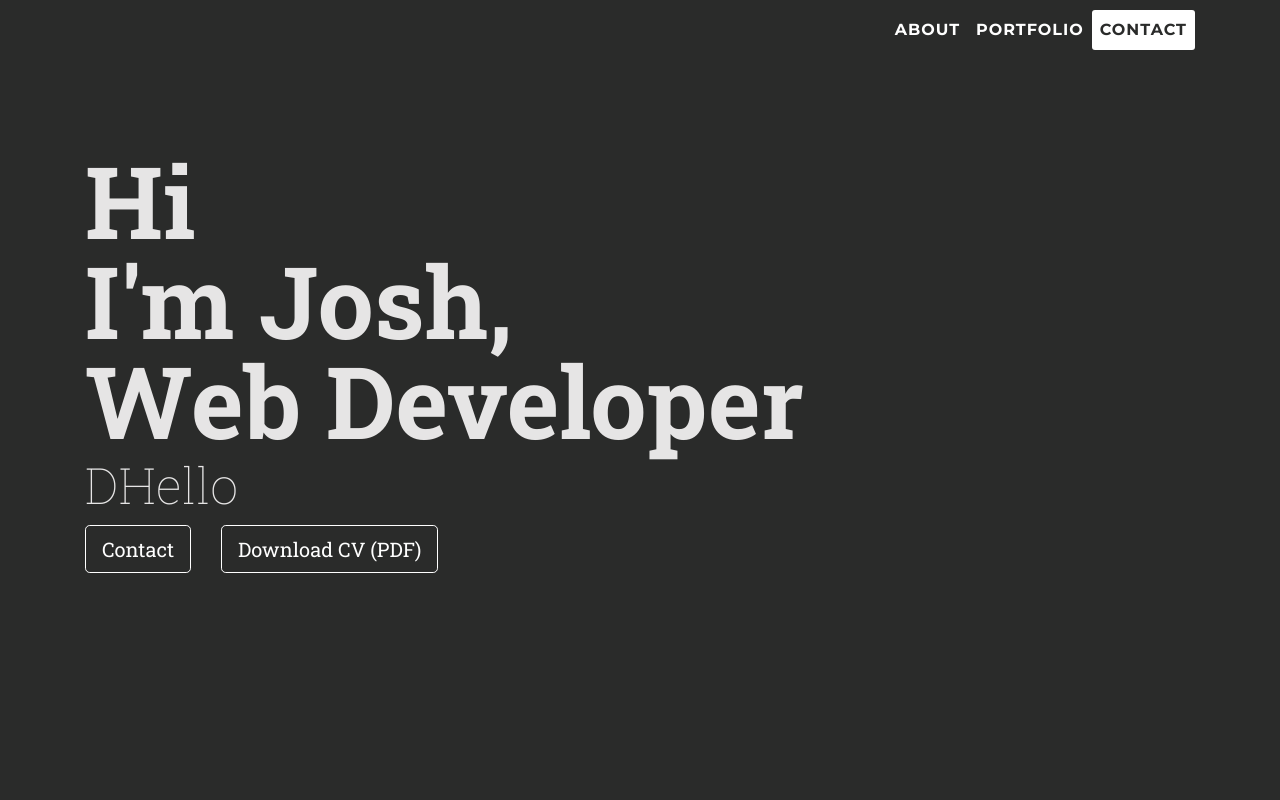
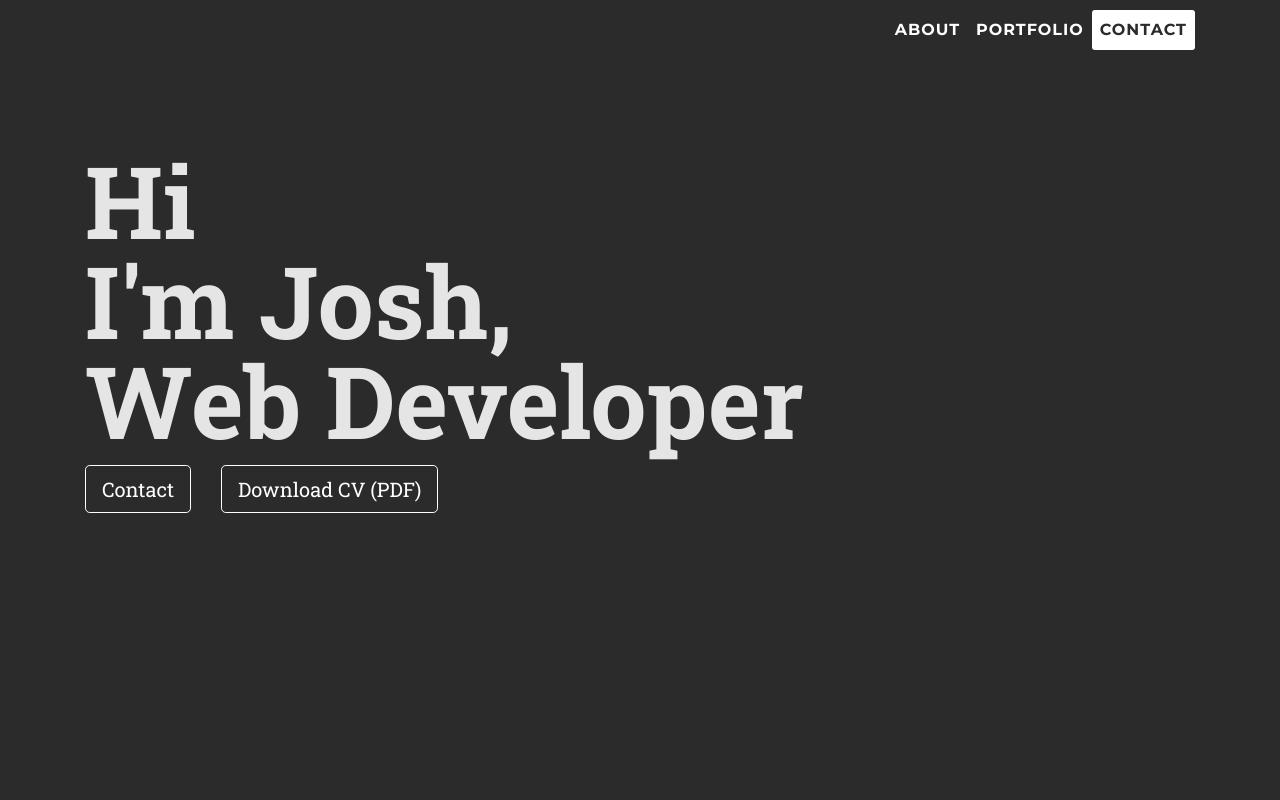
Before and after one commit to besieger1/personalwebsite, a plain HTML site: page index.html in a window 1280 px wide. Shown: the top 800 px of the page. Drawn offline with Linux system fonts and the light colour scheme.

Commit message:
Revert changes

```diff
--- a/index.html
+++ b/index.html
@@ -59,7 +59,6 @@
               <span class="skills">Hi</span>
               <span class="skills">I'm Josh,</span>
               <span class="skills">Web Developer</span>
-              <span class="name">DHello</span>
             </div>
           </div>
         </div>
```
